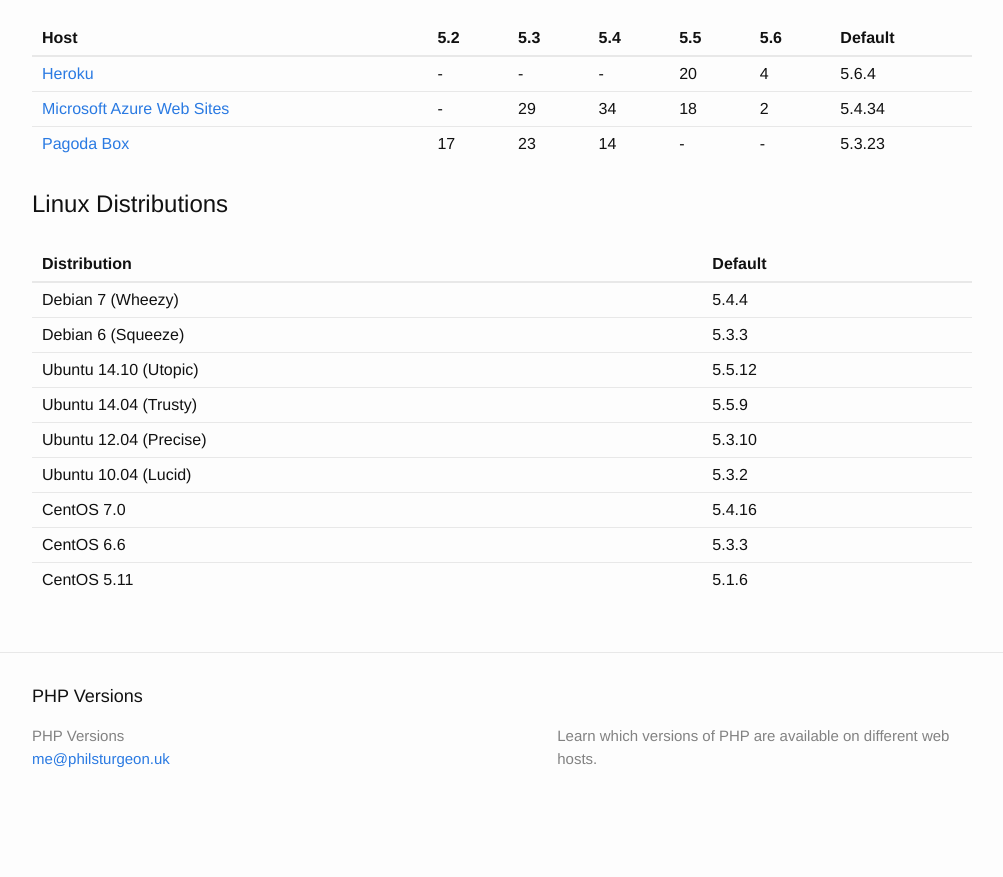
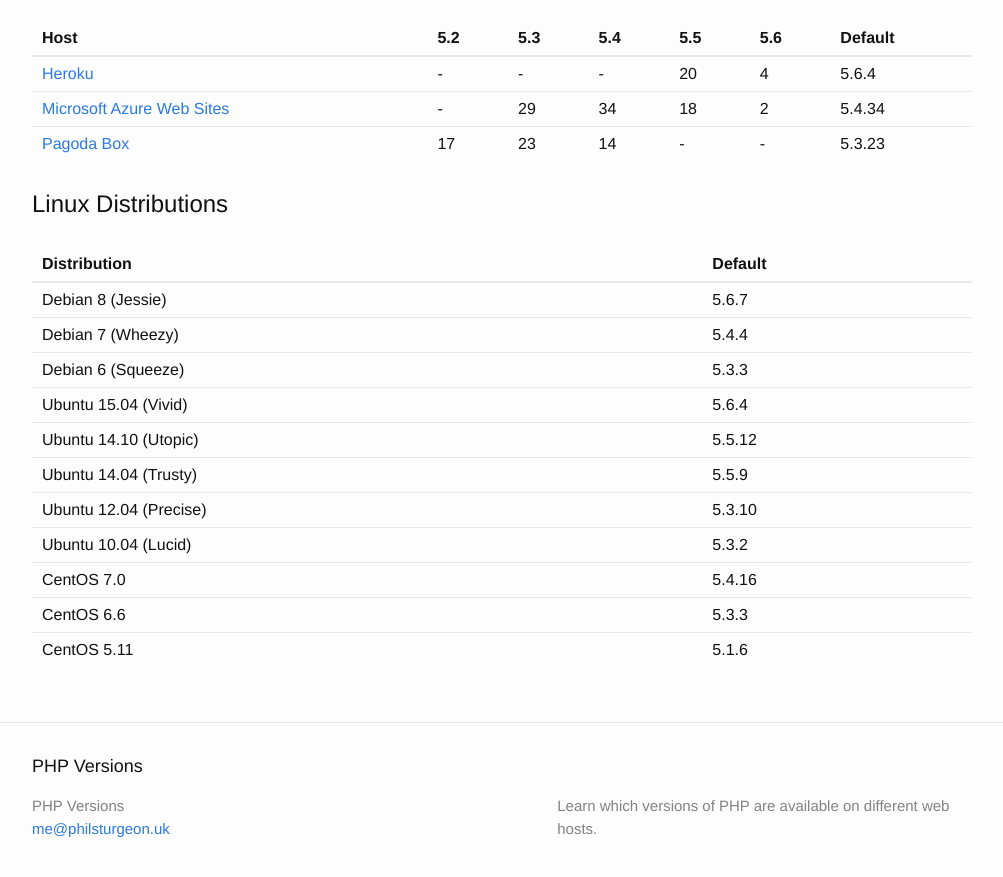
Before and after one commit to phpversions/phpversions.info, a Jekyll site: the page built from index.html, in a window 1280 px wide and 900 px high, scrolled down 1928 px. Shown: the top 877 px of the window, without its empty margins (138-1141 px from the left). Built offline with Jekyll 4.4.1, drawn with Linux system fonts in a browser that asks for light colours; before the commit the page ends 2758 px from its top, so only the background shows below that.

Commit message:
Updates for the new Distros which have come out

```diff
--- a/_data/linux_distros.yml
+++ b/_data/linux_distros.yml
@@ -1,8 +1,14 @@
+- name: "Debian 8 (Jessie)"
+  default: 5.6.7
+
 - name: "Debian 7 (Wheezy)"
   default: 5.4.4
 
 - name: "Debian 6 (Squeeze)"
   default: 5.3.3
+
+- name: "Ubuntu 15.04 (Vivid)"
+  default: 5.6.4
 
 - name: "Ubuntu 14.10 (Utopic)"
   default: 5.5.12
```
